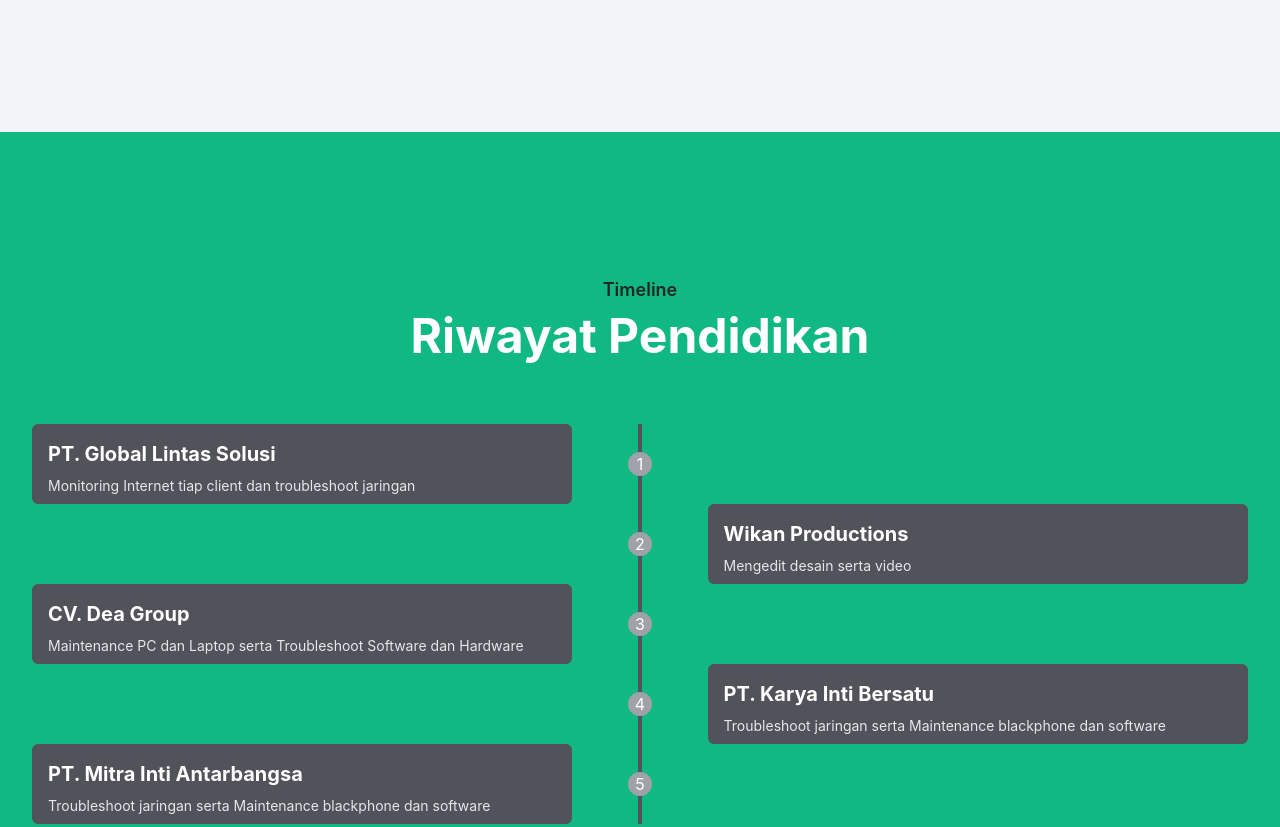
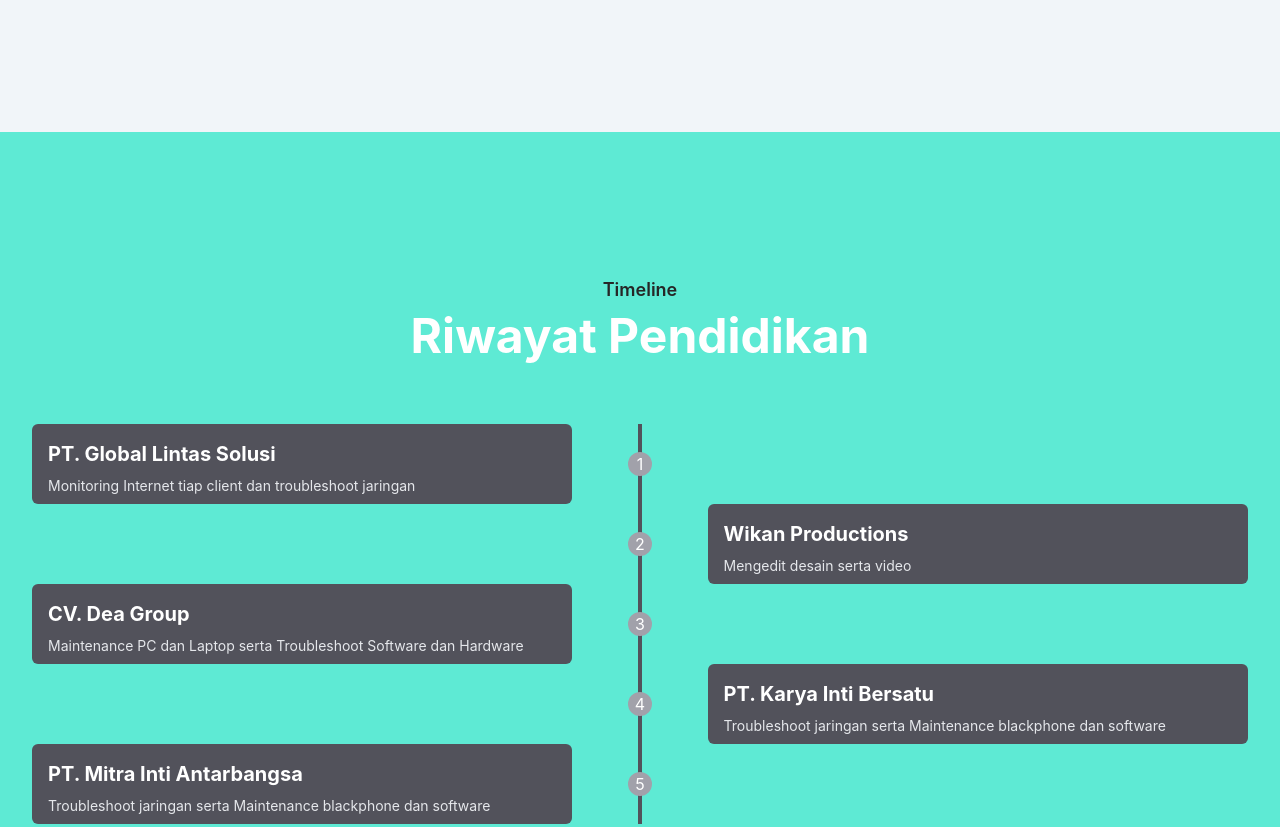
Before and after one commit to febyputra/febyputra.github.io, a website: page index.html in a window 1280 px wide. Shown: the part 2140-2967 px from the top of the page. Drawn offline with nearby package versions, Linux system fonts and the light colour scheme.

Commit message:
Add files via upload

```diff
--- a/index.html
+++ b/index.html
@@ -205,7 +205,7 @@
   <!-- Blog End -->
 
   <!-- Timeline Start -->
-  <section id="timeline" class="pt-36 pb-32 bg-emerald-500" data-aos="fade-up" data-aos-duration="2000">
+  <section id="timeline" class="pt-36 pb-32 bg-teal-300" data-aos="fade-up" data-aos-duration="2000">
     <div class="container">
       <div class="w-full px-4">
         <div class="max-w-xl mx-auto text-center mb-16">
```
